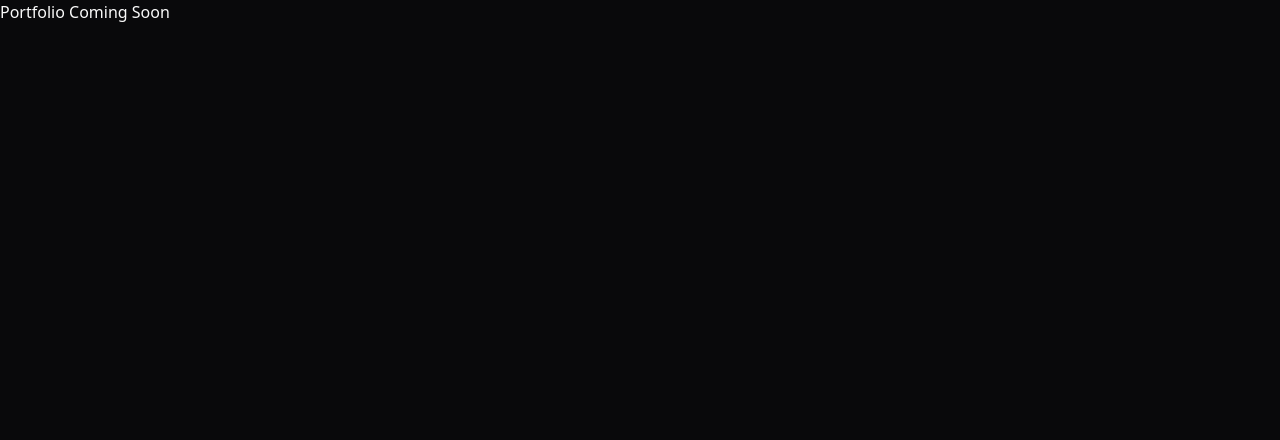
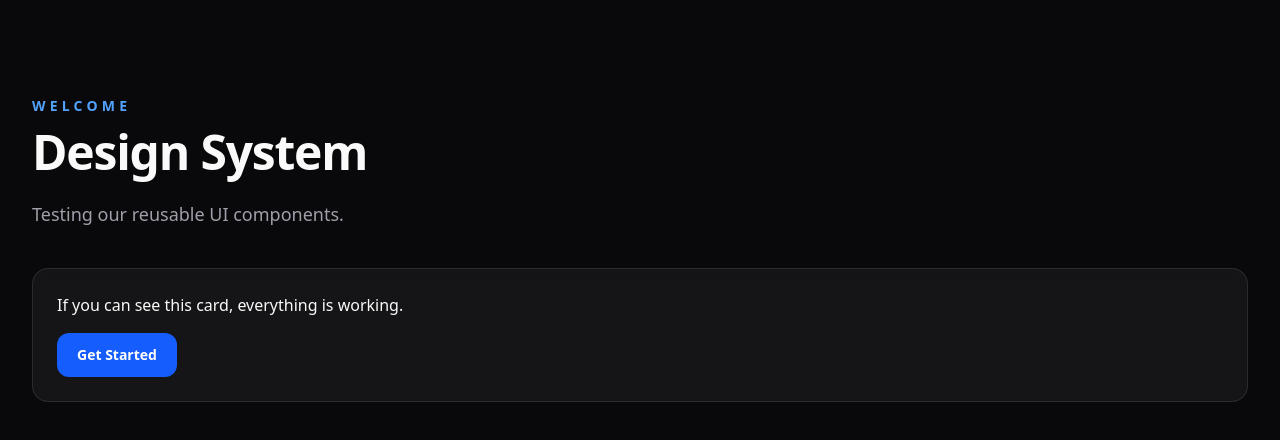
Before and after one commit to Aaditya-verma-123/apex-web, a Next.js app: page / in a window 1280 px wide. Shown: the top 440 px of the page. Built offline with nearby package versions, Linux system fonts and the light colour scheme.

Commit message:
feat: build reusable design system components

```diff
--- a/app/page.tsx
+++ b/app/page.tsx
@@ -1,7 +1,28 @@
+import Button from "@/components/ui/Button";
+import Card from "@/components/ui/Card";
+import Container from "@/components/ui/Container";
+import SectionTitle from "@/components/ui/SectionTitle";
+
 export default function Home() {
   return (
-    <main>
-      Portfolio Coming Soon
+    <main className="py-24">
+      <Container>
+        <SectionTitle
+          eyebrow="WELCOME"
+          title="Design System"
+          description="Testing our reusable UI components."
+        />
+
+        <div className="mt-10">
+          <Card>
+            <p className="mb-4">
+              If you can see this card, everything is working.
+            </p>
+
+            <Button>Get Started</Button>
+          </Card>
+        </div>
+      </Container>
     </main>
   );
 }
--- /dev/null
+++ b/components/ui/Button.tsx
@@ -0,0 +1,19 @@
+import { ButtonHTMLAttributes } from "react";
+import { cn } from "@/lib/utils";
+
+type ButtonProps = ButtonHTMLAttributes<HTMLButtonElement>;
+
+export default function Button({
+  className,
+  ...props
+}: ButtonProps) {
+  return (
+    <button
+      className={cn(
+        "inline-flex items-center justify-center rounded-xl bg-blue-600 px-5 py-3 text-sm font-semibold text-white transition-all duration-300 hover:bg-blue-500 hover:scale-[1.02] active:scale-95",
+        className
+      )}
+      {...props}
+    />
+  );
+}
--- /dev/null
+++ b/components/ui/Card.tsx
@@ -0,0 +1,22 @@
+import { cn } from "@/lib/utils";
+
+type CardProps = {
+  children: React.ReactNode;
+  className?: string;
+};
+
+export default function Card({
+  children,
+  className,
+}: CardProps) {
+  return (
+    <div
+      className={cn(
+        "rounded-2xl border border-white/10 bg-white/5 backdrop-blur-sm p-6 transition-all duration-300 hover:border-blue-500/40",
+        className
+      )}
+    >
+      {children}
+    </div>
+  );
+}
--- /dev/null
+++ b/components/ui/Container.tsx
@@ -0,0 +1,22 @@
+import { cn } from "@/lib/utils";
+
+type ContainerProps = {
+  children: React.ReactNode;
+  className?: string;
+};
+
+export default function Container({
+  children,
+  className,
+}: ContainerProps) {
+  return (
+    <div
+      className={cn(
+        "mx-auto w-full max-w-7xl px-6 lg:px-8",
+        className
+      )}
+    >
+      {children}
+    </div>
+  );
+}
--- /dev/null
+++ b/components/ui/SectionTitle.tsx
@@ -0,0 +1,29 @@
+type SectionTitleProps = {
+  eyebrow: string;
+  title: string;
+  description?: string;
+};
+
+export default function SectionTitle({
+  eyebrow,
+  title,
+  description,
+}: SectionTitleProps) {
+  return (
+    <div className="max-w-3xl">
+      <p className="mb-3 text-sm font-semibold uppercase tracking-[0.3em] text-blue-400">
+        {eyebrow}
+      </p>
+
+      <h2 className="text-4xl font-bold tracking-tight md:text-5xl">
+        {title}
+      </h2>
+
+      {description && (
+        <p className="mt-6 text-lg text-zinc-400">
+          {description}
+        </p>
+      )}
+    </div>
+  );
+}
--- /dev/null
+++ b/lib/utils.ts
@@ -0,0 +1,6 @@
+import { clsx, type ClassValue } from "clsx";
+import { twMerge } from "tailwind-merge";
+
+export function cn(...inputs: ClassValue[]) {
+  return twMerge(clsx(inputs));
+}
```
